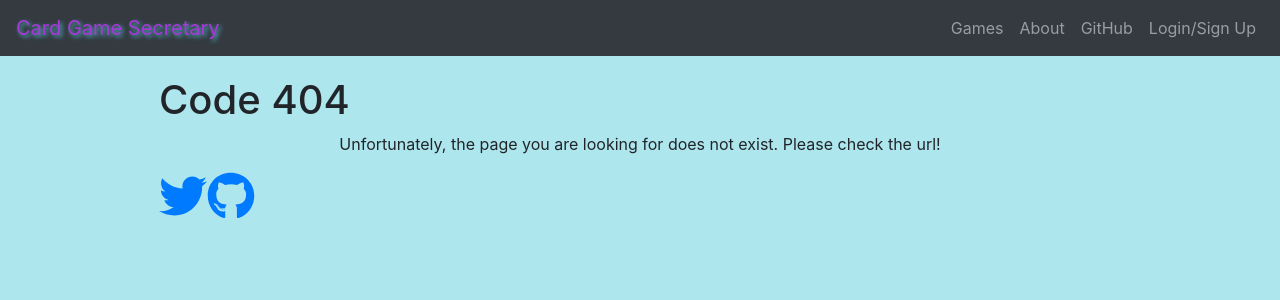
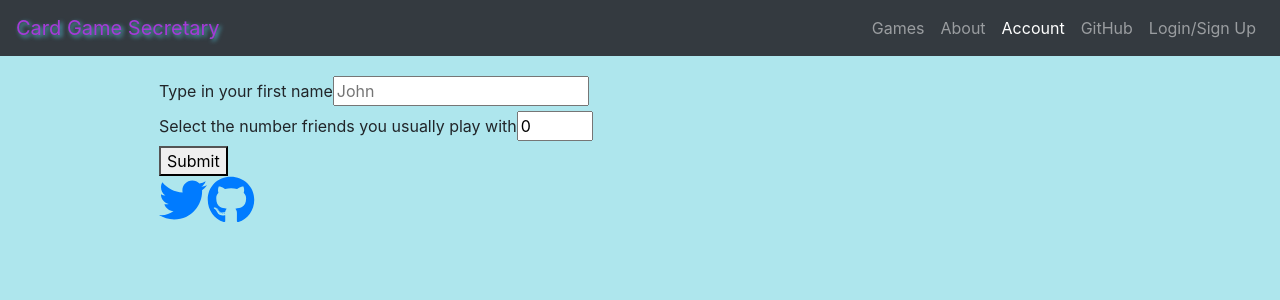
Before and after one commit to bastian-ger/card_secretary, a React (Create React App) app: page /account in a window 1280 px wide. Before the commit this address had no page. Shown: the top 300 px of the page. Built offline with nearby package versions, Linux system fonts and the light colour scheme; grey boxes are pictures that could not be loaded.

Commit message:
Added Account container

```diff
--- a/src/App.js
+++ b/src/App.js
@@ -11,6 +11,7 @@ import Rummy from './containers/Rummy/Rummy';
 import NotFound from './components/NotFound/NotFound';
 import About from './components/About/About';
 import Auth from './containers/Auth/Auth';
+import Account from './containers/Account/Account';
 
 class App extends Component {
   render() {
@@ -24,6 +25,7 @@ class App extends Component {
           <Route path="/rummy" component={Rummy}/>
           <Route path="/about" component={About}/>
           <Route path="/auth" component={Auth}/>
+          <Route path="/account" component={Account}/>
           <Route path="/" exact component={Welcome}/>
           <Route component={NotFound} />
         </Switch>
--- a/src/components/MyNavbar/MyNavbar.js
+++ b/src/components/MyNavbar/MyNavbar.js
@@ -58,6 +58,17 @@ class MyNavbar extends Component {
               </NavItem>
               <NavItem>
                 <NavLink
+                  onClick={this.closeNavbar}
+                  tag={ReactRouterNavLink}
+                  to="/account"
+                  activeclassname="active"
+                  exact
+                  >
+                  Account
+                </NavLink>
+              </NavItem>
+              <NavItem>
+                <NavLink
                   href="https://github.com/bastian-ger/card_secretary">
                   GitHub
                 </NavLink>
--- /dev/null
+++ b/src/containers/Account/Account.css
@@ -0,0 +1,4 @@
+.Account label {
+  display: block;
+  text-align: center;
+}
--- /dev/null
+++ b/src/containers/Account/Account.js
@@ -0,0 +1,112 @@
+import React, { Component } from 'react';
+import Button from '../../components/UI/Button/Button';
+import Input from '../../components/UI/Input/Input';
+import AddFriends from '../../components/AddFriends/AddFriends';
+import classes from './Account.css';
+
+class Account extends Component {
+  state = {
+    myName: '',
+    numberOfFriends: 0,
+    name0: '',
+    name1: '',
+    name2: '',
+    name3: '',
+    name4: '',
+    name5: '',
+    name6: ''
+  };
+  render() {
+    return (
+      <main className={classes.Account}>
+        <form onSubmit={this.submitHandler}>
+          <Input
+            inputElementType="input"
+            type="text"
+            minLength={2}
+            maxLength={8}
+            required
+            placeholder="John"
+            value={this.state.myName}
+            id="myName"
+            changed={this.nameHandler}
+            label="Type in your first name"
+          />
+          <Input
+            small
+            inputElementType="input"
+            type="number"
+            max={7}
+            min={0}
+            step={1}
+            required
+            value={this.state.numberOfFriends}
+            id="numberOfFriends"
+            changed={this.numberHandler}
+            label="Select the number friends you usually play with"
+          />
+          { this.state.myName && this.state.numberOfFriends
+            ? <AddFriends numberOfFriends={this.state.numberOfFriends}
+              name0={this.state.name0}
+              name1={this.state.name1}
+              name2={this.state.name2}
+              name3={this.state.name3}
+              name4={this.state.name4}
+              name5={this.state.name5}
+              name6={this.state.name6}
+              onFriendChange={this.friendsNameHandler}
+              /> : null }
+          <Button
+            buttonType="Green"
+            small
+            >
+              Submit
+          </Button>
+       </form>
+      </main>
+    );
+  }
+  submitHandler = (event) => {
+    event.preventDefault();
+  }
+  nameHandler = (event) => {
+    this.setState({
+      myName: event.target.value
+    });
+  }
+  numberHandler = (event) => {
+    this.setState({
+      numberOfFriends: event.target.value
+    });
+  }
+  friendsNameHandler = (event) => {
+    console.log(event.target.id);
+    switch (event.target.id) {
+      case 'name0':
+        this.setState({name0: event.target.value});
+        break;
+      case 'name1':
+        this.setState({name1: event.target.value});
+        break;
+      case 'name2':
+        this.setState({name2: event.target.value});
+        break;
+      case 'name3':
+        this.setState({name3: event.target.value});
+        break;
+      case 'name4':
+        this.setState({name4: event.target.value});
+        break;
+      case 'name5':
+        this.setState({name5: event.target.value});
+        break;
+      case 'name6':
+        this.setState({name6: event.target.value});
+        break;
+      default:
+        // do nothing
+    }
+  }
+}
+
+export default Account;
```
